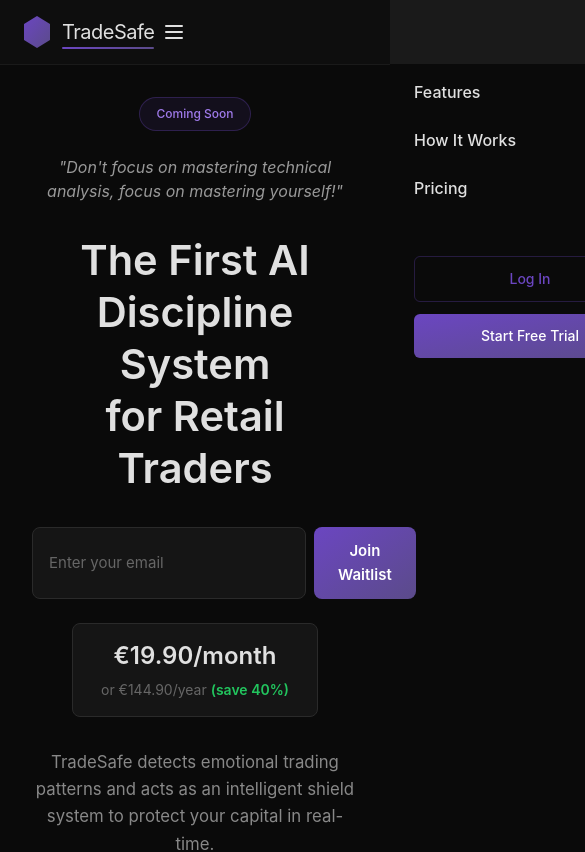
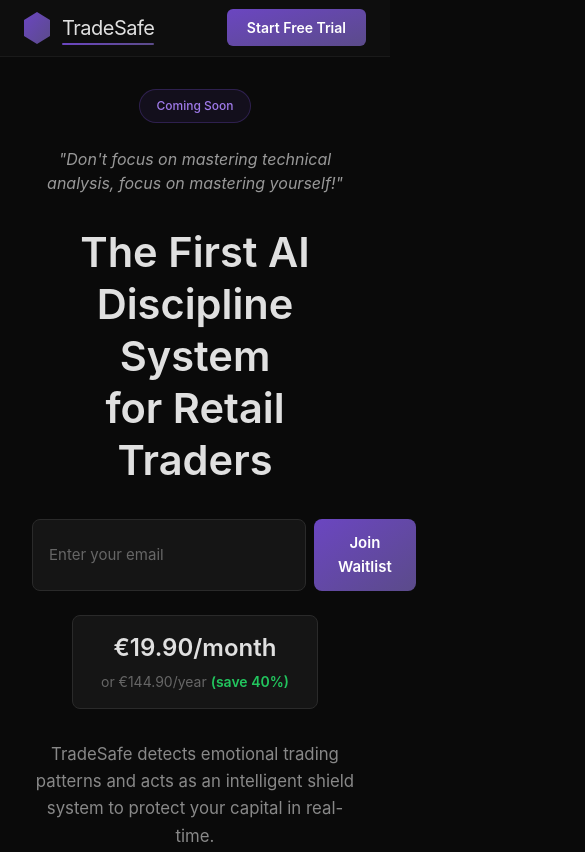
Before and after one commit to Trade-Safe/tradesafe-landing, a Next.js app: page / in a window 390 px wide. Shown: the top 852 px of the page, 585 px wide, since content can reach past the window. Built offline with nearby package versions, Linux system fonts and the light colour scheme.

Commit message:
fix: simplified mobile header - remove hamburger menu
- Removed complex hamburger menu causing display issues
- Mobile: Logo + "Start Free Trial" button only
- Desktop: Full navigation preserved
- Clean, simple, fully responsive

```diff
--- a/components/Header.tsx
+++ b/components/Header.tsx
@@ -1,24 +1,13 @@
 'use client'
 
 import Link from 'next/link'
-import { useState } from 'react'
 
 export default function Header() {
-  const [isMenuOpen, setIsMenuOpen] = useState(false)
-
-  const toggleMenu = () => {
-    setIsMenuOpen(!isMenuOpen)
-  }
-
-  const closeMenu = () => {
-    setIsMenuOpen(false)
-  }
-
   return (
     <header className="bg-[rgba(15,15,15,0.95)] backdrop-blur-[10px] border-b border-[#1a1a1a] sticky top-0 z-[1000]">
-      <nav className="w-full px-6 md:px-12 py-3 flex items-center">
-        {/* Logo */}
-        <Link href="/" className="flex items-center gap-3 no-underline relative z-[1001]">
+      <nav className="w-full px-6 md:px-12 py-3 flex items-center justify-between">
+        {/* Logo - Visible sur desktop ET mobile */}
+        <Link href="/" className="flex items-center gap-3 no-underline relative">
           <div className="w-[26px] h-[32px] bg-gradient-to-br from-primary to-primary-dark flex-shrink-0"
                style={{ clipPath: 'polygon(50% 0%, 100% 25%, 100% 75%, 50% 100%, 0% 75%, 0% 25%)' }} />
           <div className="text-xl font-normal tracking-[-0.5px] text-[#e0e0e0] relative">
@@ -27,14 +16,14 @@ export default function Header() {
           </div>
         </Link>
 
-        {/* Desktop Navigation */}
+        {/* Desktop Navigation - Caché sur mobile */}
         <ul className="hidden md:flex gap-8 list-none m-0 p-0 flex-1 justify-center ml-24">
           <li><Link href="#features" className="text-[#888] no-underline text-sm transition-colors hover:text-primary">Features</Link></li>
           <li><Link href="#product" className="text-[#888] no-underline text-sm transition-colors hover:text-primary">How It Works</Link></li>
           <li><Link href="#pricing" className="text-[#888] no-underline text-sm transition-colors hover:text-primary">Pricing</Link></li>
         </ul>
 
-        {/* Desktop CTA Buttons */}
+        {/* Desktop CTA Buttons - Cachés sur mobile */}
         <div className="hidden md:flex gap-4 items-center">
           <Link
             href="#pricing"
@@ -50,92 +39,14 @@ export default function Header() {
           </Link>
         </div>
 
-        {/* Mobile Hamburger Button */}
-        <button
-          onClick={toggleMenu}
-          className="md:hidden z-[1001] p-2 text-[#e0e0e0] hover:text-primary transition-colors"
-          aria-label="Toggle menu"
-        >
-          {isMenuOpen ? (
-            // Close icon (X)
-            <svg className="w-6 h-6" fill="none" stroke="currentColor" viewBox="0 0 24 24">
-              <path strokeLinecap="round" strokeLinejoin="round" strokeWidth={2} d="M6 18L18 6M6 6l12 12" />
-            </svg>
-          ) : (
-            // Hamburger icon
-            <svg className="w-6 h-6" fill="none" stroke="currentColor" viewBox="0 0 24 24">
-              <path strokeLinecap="round" strokeLinejoin="round" strokeWidth={2} d="M4 6h16M4 12h16M4 18h16" />
-            </svg>
-          )}
-        </button>
-
-        {/* Mobile Menu Overlay */}
-        {isMenuOpen && (
-          <div
-            className="fixed inset-0 bg-black/60 backdrop-blur-sm z-[9998] md:hidden"
-            onClick={closeMenu}
-          />
-        )}
-
-        {/* Mobile Menu Panel */}
-        <div
-          className={`
-            fixed top-0 right-0 h-full w-[280px]
-            transform transition-transform duration-300 ease-in-out md:hidden
-            ${isMenuOpen ? 'translate-x-0' : 'translate-x-full'}
-          `}
-          style={{
-            backgroundColor: '#1a1a1a',
-            zIndex: 9999
-          }}
-        >
-          <div className="flex flex-col h-full pt-20 px-6">
-            {/* Mobile Navigation Links */}
-            <nav className="flex flex-col gap-6 mb-8">
-              <Link
-                href="#features"
-                onClick={closeMenu}
-                className="text-[#e0e0e0] no-underline text-base font-medium transition-colors hover:text-primary"
-              >
-                Features
-              </Link>
-              <Link
-                href="#product"
-                onClick={closeMenu}
-                className="text-[#e0e0e0] no-underline text-base font-medium transition-colors hover:text-primary"
-              >
-                How It Works
-              </Link>
-              <Link
-                href="#pricing"
-                onClick={closeMenu}
-                className="text-[#e0e0e0] no-underline text-base font-medium transition-colors hover:text-primary"
-              >
-                Pricing
-              </Link>
-            </nav>
-
-            {/* Divider */}
-            <div className="h-[1px] bg-[#2a2a2a] mb-6" />
-
-            {/* Mobile CTA Buttons */}
-            <div className="flex flex-col gap-3">
-              <Link
-                href="#pricing"
-                onClick={closeMenu}
-                className="w-full px-4 py-3 bg-transparent text-primary border border-primary/30 rounded-md text-sm font-medium text-center transition-all hover:bg-primary/10 hover:border-primary no-underline"
-              >
-                Log In
-              </Link>
-              <Link
-                href="#pricing"
-                onClick={closeMenu}
-                className="w-full px-4 py-3 bg-gradient-to-br from-primary to-primary-dark text-white rounded-md text-sm font-medium text-center transition-all hover:shadow-lg hover:shadow-primary/35 no-underline"
-              >
-                Start Free Trial
-              </Link>
-            </div>
-          </div>
+        {/* Mobile CTA Button - Visible uniquement sur mobile */}
+        <div className="md:hidden">
+          <Link
+            href="#pricing"
+            className="px-5 py-2.5 bg-gradient-to-br from-primary to-primary-dark text-white rounded-md text-sm font-semibold transition-all hover:shadow-lg hover:shadow-primary/35 no-underline whitespace-nowrap"
+          >
+            Start Free Trial
+          </Link>
         </div>
       </nav>
     </header>
```
